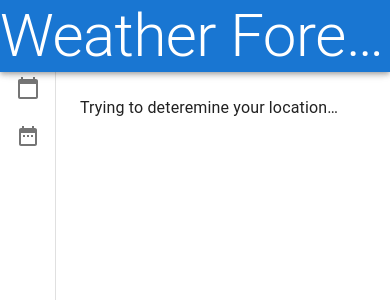
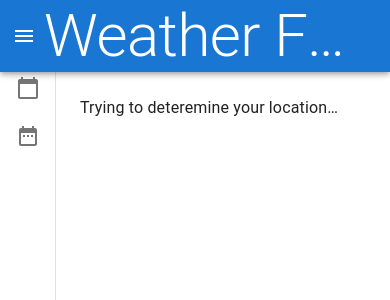
Before and after one commit to altoinu/weather_map-client, a Next.js app: page / in a window 390 px wide. Shown: the top 300 px of the page. Built offline with nearby package versions, Linux system fonts and the light colour scheme; no server answers.

Commit message:
responsive and open toggle-able drawer

```diff
--- a/app/(weather_forecast)/layout.tsx
+++ b/app/(weather_forecast)/layout.tsx
@@ -1,6 +1,8 @@
 "use client";
 
 import GPSResultComponent from "../_components/GPSResultComponent";
+import HeaderBar from "../_components/HeaderBar";
+import Navigation from "../_components/Navigation";
 import {
   CurrentWeatherContext,
   CurrentWeatherContextData,
@@ -29,6 +31,8 @@ export default function WeatherForecastApplicationLayout({
   const [gpsStatus, setGPSStatus] = useState<string>();
   const [gpsPosition, setGPSPosition] = useState<GeolocationPosition | null>();
   const [gpsError, setGPSError] = useState<GeolocationPositionError | null>();
+
+  const [menuOpen, setMenuOpen] = useState(false);
 
   // Get current location at start
   useEffect(() => {
@@ -98,8 +102,25 @@ export default function WeatherForecastApplicationLayout({
     [fiveDayWeatherData, isFetching5DayWeather],
   );
 
+  const handleMenuDrawerButtonClick = (open: boolean) => {
+    setMenuOpen(open);
+  };
+
   return (
     <Stack direction="column">
+      <HeaderBar
+        sx={{
+          position: "sticky",
+        }}
+        onMenuDrawerButtonClick={handleMenuDrawerButtonClick}
+      />
+      <Stack direction="row">
+        <Navigation open={menuOpen} sx={{ flexShrink: 0 }} />
+        <Stack
+          component="main"
+          direction="column"
+          sx={{ flexGrow: 1, p: 3, overflowX: "auto" }}
+        >
           <GPSResultComponent {...{ gpsStatus, gpsPosition, gpsError }} />
           <CurrentWeatherContext value={currentWeatherContextValue}>
             <FiveDayWeatherContext value={fiveDayWeatherContextValue}>
@@ -107,5 +128,7 @@ export default function WeatherForecastApplicationLayout({
             </FiveDayWeatherContext>
           </CurrentWeatherContext>
         </Stack>
+      </Stack>
+    </Stack>
   );
 }
--- a/app/_components/HeaderBar.tsx
+++ b/app/_components/HeaderBar.tsx
@@ -1,18 +1,68 @@
 "use client";
 
-import { AppBar, Theme, Typography } from "@mui/material";
+import MenuIcon from "@mui/icons-material/Menu";
+import MenuOpenIcon from "@mui/icons-material/MenuOpen";
+import {
+  AppBar,
+  AppBarProps,
+  IconButton,
+  Theme,
+  Toolbar,
+  Typography,
+} from "@mui/material";
+import { useState } from "react";
 
-export default function HeaderBar() {
+type HeaderBarProps = Pick<AppBarProps, "sx"> & {
+  onMenuDrawerButtonClick?: (open: boolean) => void;
+};
+
+export default function HeaderBar({
+  sx,
+  onMenuDrawerButtonClick,
+}: HeaderBarProps) {
+  const [open, setOpen] = useState(false);
+
+  const handleMenuDrawerButtonClick = () => {
+    const menuOpenState = !open;
+
+    setOpen(menuOpenState);
+
+    if (onMenuDrawerButtonClick) onMenuDrawerButtonClick(menuOpenState);
+  };
+
   return (
     <AppBar
-      position="sticky"
       sx={{
+        ...sx,
         zIndex: (theme: Theme) => theme.zIndex.drawer + 1,
       }}
     >
-      <Typography variant="h2" noWrap textAlign="center">
-        Weather Forecast Application
-      </Typography>
+      <Toolbar>
+        <IconButton
+          aria-label="open menu drawer"
+          color="inherit"
+          edge="start"
+          sx={{
+            display: {
+              sm: "none",
+              xs: "",
+            },
+          }}
+          onClick={handleMenuDrawerButtonClick}
+        >
+          {open ? <MenuOpenIcon /> : <MenuIcon />}
+        </IconButton>
+        <Typography
+          variant="h2"
+          noWrap
+          textAlign="center"
+          sx={{
+            width: "100%",
+          }}
+        >
+          Weather Forecast Application
+        </Typography>
+      </Toolbar>
     </AppBar>
   );
 }
--- a/app/_components/Navigation.tsx
+++ b/app/_components/Navigation.tsx
@@ -3,6 +3,7 @@
 import CalendarTodayIcon from "@mui/icons-material/CalendarToday";
 import DateRangeIcon from "@mui/icons-material/DateRange";
 import {
+  CSSObject,
   Drawer,
   DrawerProps,
   List,
@@ -11,23 +12,56 @@ import {
   ListItemIcon,
   ListItemText,
   Stack,
+  Theme,
   Toolbar,
 } from "@mui/material";
 import Link from "next/link";
+import { useMemo } from "react";
 
-type NavigationProps = Pick<DrawerProps, "sx">;
-
-export default function Navigation({ sx }: NavigationProps) {
 const drawerWidth = 240;
 const drawerWidth_xs = 56;
 
-  const combinedStyles = {
+const openedMixin = (theme: Theme): CSSObject => ({
+  overflowX: "hidden",
+  transition: theme.transitions.create("width", {
+    easing: theme.transitions.easing.sharp,
+    duration: theme.transitions.duration.enteringScreen,
+  }),
+});
+
+const closedMixin = (theme: Theme): CSSObject => ({
+  overflowX: "hidden",
+  transition: theme.transitions.create("width", {
+    easing: theme.transitions.easing.sharp,
+    duration: theme.transitions.duration.leavingScreen,
+  }),
+});
+
+type NavigationProps = Pick<DrawerProps, "sx"> & {
+  open?: boolean;
+};
+
+export default function Navigation({ open = false, sx }: NavigationProps) {
+  const drawerStyles = useMemo(
+    () => (theme: Theme) => ({
+      ...sx,
+      ...(open ? openedMixin(theme) : closedMixin(theme)),
       minWidth: 0,
-    [`& .MuiDrawer-paper`]: {
+      width: {
+        sm: drawerWidth,
+        xs: open ? drawerWidth : drawerWidth_xs,
+      },
+      "& .MuiDrawer-paper": {
         boxSizing: "border-box",
+        width: {
+          sm: drawerWidth,
+          xs: open ? drawerWidth : drawerWidth_xs,
         },
-    ...sx,
-  };
+        ...(open ? openedMixin(theme) : closedMixin(theme)),
+      },
+    }),
+    [open, sx],
+  );
 
   const links = [
     {
@@ -43,23 +77,7 @@ export default function Navigation({ sx }: NavigationProps) {
   ];
 
   return (
-    <>
-      <Drawer
-        variant="permanent"
-        sx={{
-          ...combinedStyles,
-          width: {
-            sm: drawerWidth,
-            xs: drawerWidth_xs,
-          },
-          [`& .MuiDrawer-paper`]: {
-            width: {
-              sm: drawerWidth,
-              xs: drawerWidth_xs,
-            },
-          },
-        }}
-      >
+    <Drawer open={open} sx={drawerStyles} variant="permanent">
       <Toolbar />
       <List>
         {links.map((link, index) => (
@@ -85,7 +103,11 @@ export default function Navigation({ sx }: NavigationProps) {
                     {link.icon}
                   </ListItemIcon>
                   <ListItemText
-                      sx={{ display: { sm: "block", xs: "none" }, minWidth: 0 }}
+                    sx={{
+                      display: { sm: "block", xs: open ? "block" : "none" },
+                      minWidth: 0,
+                      whiteSpace: "nowrap",
+                    }}
                   >
                     {link.text}
                   </ListItemText>
@@ -96,6 +118,5 @@ export default function Navigation({ sx }: NavigationProps) {
         ))}
       </List>
     </Drawer>
-    </>
   );
 }
--- a/app/layout.tsx
+++ b/app/layout.tsx
@@ -1,7 +1,5 @@
-import HeaderBar from "./_components/HeaderBar";
-import Navigation from "./_components/Navigation";
 import "./globals.css";
-import { CssBaseline, Stack } from "@mui/material";
+import { CssBaseline } from "@mui/material";
 import type { Metadata } from "next";
 import { Geist, Geist_Mono } from "next/font/google";
 
@@ -31,19 +29,7 @@ export default function RootLayout({
         className={`${geistSans.variable} ${geistMono.variable} antialiased`}
       >
         <CssBaseline />
-        <Stack direction="column">
-          <HeaderBar />
-          <Stack direction="row">
-            <Navigation sx={{ flexShrink: 0 }} />
-            <Stack
-              direction="column"
-              component="main"
-              sx={{ flexGrow: 1, p: 3 }}
-            >
-              {children}
-            </Stack>
-          </Stack>
-        </Stack>
+        {children}
       </body>
     </html>
   );
```
Lines whose indentation alone changed are shown as unchanged.
